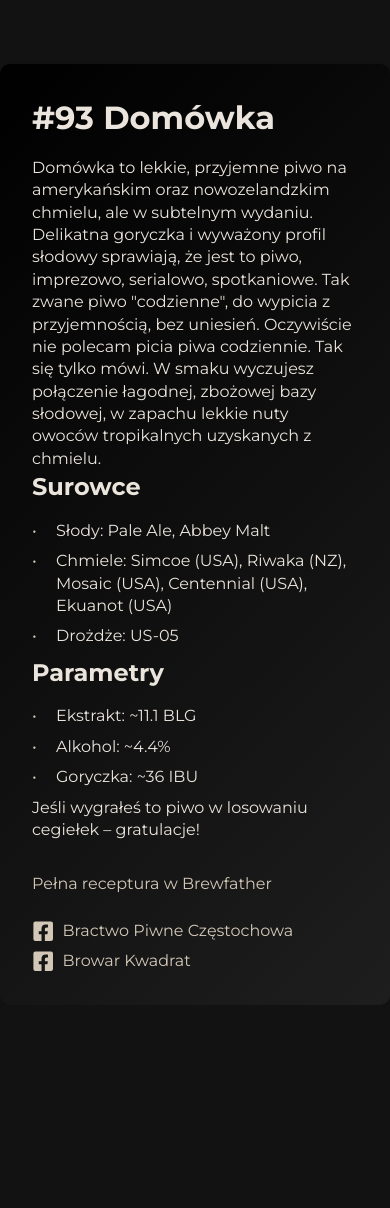
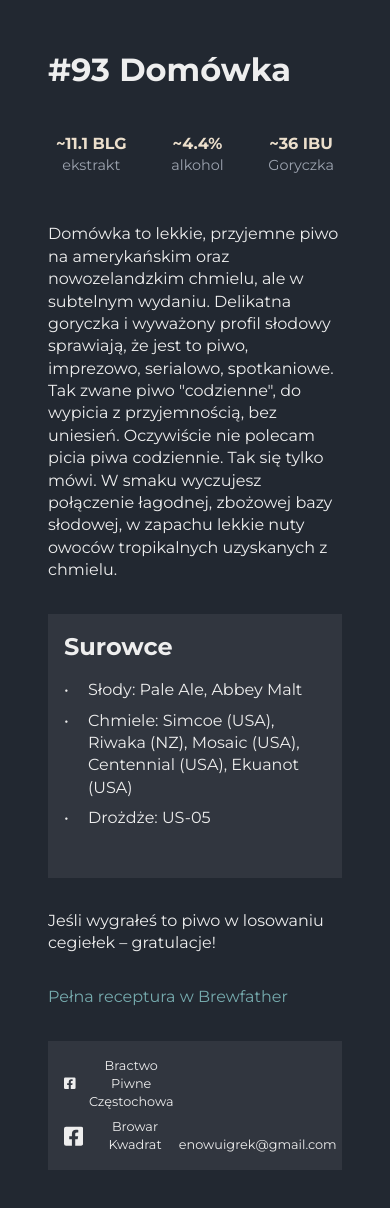
Before and after one commit to enowuigrek/browarkwadrat, a React (Vite) app: page /domowka in a window 390 px wide. Shown: the top 1208 px of the page. Before the commit the page ends 1005 px from the top, so only its background shows below. Built offline with nearby package versions, Linux system fonts and the light colour scheme.

Commit message:
Complete Redesign and Styling: Added parameter table with flexbox, improved ingredient section styling, added footer with email, unified CSS naming conventions, and refined mobile responsiveness.

```diff
--- a/src/components/BeerDescription/BeerDescription.jsx
+++ b/src/components/BeerDescription/BeerDescription.jsx
@@ -19,30 +19,32 @@
     return (
         <div className="container">
             <h2>#{batchNumber} {name}</h2>
+            <div className={styles.parameters}>
+                <div className={styles.parameter}>
+                    <span>~{extract} BLG</span>
+                    <label>ekstrakt</label>
+                </div>
+                <div className={styles.parameter}>
+                    <span>~{alcohol}%</span>
+                    <label>alkohol</label>
+                </div>
+                <div className={styles.parameter}>
+                    <span>~{ibu} IBU</span>
+                    <label>Goryczka</label>
+                </div>
+            </div>
             <p>{description}</p>
-
+            <div className={styles.ingredientsSection}>
                 <h3>Surowce</h3>
                 <ul className={styles.list}>
-                <li>Słody: {malts.map((malt, index) =>
-                    index === malts.length - 1 ? malt : malt + ', '
-                )}</li>
-                <li>Chmiele: {hops.map((hop, index) =>
-                    index === hops.length - 1 ? hop : hop + ', '
-                )}</li>
+                    <li>Słody: {malts.join(', ')}</li>
+                    <li>Chmiele: {hops.join(', ')}</li>
                     <li>Drożdże: {yeast}</li>
                     {adjuncts?.length > 0 && (
-                    <li>Dodatki: {adjuncts.map((adjunct, index) =>
-                        index === adjuncts.length - 1 ? adjunct : adjunct + ', '
-                    )}</li>
+                        <li>Dodatki: {adjuncts.join(', ')}</li>
                     )}
                 </ul>
-
-            <h3>Parametry</h3>
-            <ul className={styles.list}>
-                <li>Ekstrakt: ~{extract} BLG</li>
-                <li>Alkohol: ~{alcohol}%</li>
-                <li>Goryczka: ~{ibu} IBU</li>
-            </ul>
+            </div>
             <p className={styles.summary}>
                 Jeśli wygrałeś to piwo w losowaniu cegiełek – gratulacje!
             </p>
@@ -57,6 +59,7 @@
                 </a>
             </div>
 
+            <footer className={styles.footer}>
                 <div className={styles.links}>
                     <a
                         href="https://www.facebook.com/bractwopiwneczestochowa"
@@ -77,6 +80,11 @@
                         Browar Kwadrat
                     </a>
                 </div>
+                <span>
+                    <a href="mailto:enowuigrek@gmail.com" target="_blank" rel="noopener noreferrer">enowuigrek@gmail.com</a>
+                </span>
+
+            </footer>
         </div>
     );
 }
--- a/src/components/BeerDescription/BeerDescription.module.scss
+++ b/src/components/BeerDescription/BeerDescription.module.scss
@@ -1,3 +1,42 @@
+@import '../../styles/variables.scss';
+
+.parameters {
+    display: flex;
+    justify-content: space-between;
+    align-items: center;
+    padding: 0.5rem;
+    margin: $margin 0;
+
+    .parameter {
+        display: flex;
+        flex-direction: column;
+        align-items: center;
+        justify-content: center;
+        text-align: center;
+
+        span {
+            font-size: 1rem;
+            font-weight: 700;
+            color: $text-light;
+        }
+
+        label {
+            font-size: 0.9rem;
+            color: $text-muted;
+        }
+    }
+}
+
+.ingredientsSection {
+    background-color: $background-muted;
+    padding: 1rem;
+    margin: 2rem 0;
+
+    h3 {
+        margin-bottom: 1rem;
+    }
+}
+
 .summary {
     font-weight: 500;
     margin-bottom: 2rem;
@@ -16,6 +55,10 @@
     flex-direction: column;
     gap: 0.5rem;
 
+    a {
+        color: inherit;
+    }
+
     .iconLink {
         display: inline-flex;
         align-items: center;
@@ -27,9 +70,47 @@
     }
 }
 
+.footer {
+    display: flex;
+    justify-content: space-between;
+    align-items: flex-end;
+    background-color: $background-muted;
+    text-align: center;
+    padding: 1rem;
+    margin-top: 2rem;
+
+    a {
+        font-size: 0.8rem;
+        color: inherit;
+        text-decoration: none;
+
+        &:hover {
+            text-decoration: underline;
+        }
+    }
+
+    span {
+        font-size: 0.8rem;
+    }
+}
+
 @media (max-width: 600px) {
+
+    .parameters {
+        flex-wrap: wrap;
+    }
+
+    .parameter {
+        text-align: center;
+        margin-bottom: 0.5rem;
+    }
+
     .container {
         padding: 1rem;
-        margin: 2rem auto 0 auto;
+        margin: 1rem auto 0 auto;
+    }
+
+    .surowceSection {
+        padding: 1rem;
     }
 }
--- a/src/index.scss
+++ b/src/index.scss
@@ -1,3 +1,11 @@
+/* Zmienne */
+$background-color: #222831;
+$text-color: #EEEEEE;
+$link-color: #76ABAE;
+$link-hover-color: #507375;
+$button-bg: #629584;
+$button-hover-bg: #ff6347;
+
 /* Reset i globalne style */
 @import url('https://fonts.googleapis.com/css2?family=Montserrat:wght@400;700&display=swap');
 
@@ -8,8 +16,8 @@
 }
 
 html, body {
-  background-color: #121212;
-  color: #eae4dc;
+  background-color: $background-color;
+  color: $text-color;
   font-family: 'Montserrat', 'Helvetica Neue', Arial, sans-serif;
   font-size: 16px;
   line-height: 1.4;
@@ -37,15 +45,17 @@
   font-size: 1.25rem;
 }
 
-/* Linki */
+p {
+  margin-bottom: 2rem;
+}
+
 a {
-  color: #d3c8b8;
+  color: $link-color;
   text-decoration: none;
   transition: color 0.3s;
 
   &:hover {
-    text-decoration: underline;
-    color: #1e90ff;
+    color: $link-hover-color;
   }
 }
 
@@ -53,6 +63,7 @@
 ul {
   list-style: none;
   padding-left: 0;
+  margin-bottom: 2rem;
 }
 
 li {
@@ -64,22 +75,19 @@
     content: "•";
     position: absolute;
     left: 0;
-    color: #d3c8b8;
+    color: $text-color;
   }
 }
 
 .container {
-  background: linear-gradient(135deg, #000000, #1e1e1e);
-  margin: 4rem auto 0 auto;
+  margin: 0 auto;
   max-width: 600px;
-  padding: 2rem;
-  border-radius: 10px;
-  box-shadow: 0 4px 6px rgba(0, 0, 0, 0.1);
+  padding: 3rem;
 }
 
 /* Przyciski */
 button {
-  background-color: #ff7f50;
+  background-color: $button-bg;
   color: #fff;
   border: none;
   padding: 0.5rem 1rem;
@@ -89,6 +97,6 @@
   transition: background-color 0.3s;
 
   &:hover {
-    background-color: #ff6347;
+    background-color: $button-hover-bg;
   }
 }
--- /dev/null
+++ b/src/styles/variables.scss
@@ -0,0 +1,16 @@
+// Kolory główne
+$background-dark: #222831;
+$background-muted: #31363F;
+$text-light: #ECDFCC; // Jasny tekst
+$text-muted: #9ca3af; // Przytłumiony tekst
+$accent-color: #ff7f50; // Kolor akcentu, np. dla paska postępu
+$padding: 1rem; // Uniwersalna wartość paddingu
+$margin: 2rem; // Uniwersalna wartość marginesu
+
+// Inne kolory
+$box-shadow-color: rgba(0, 0, 0, 0.1);
+
+// Rozmiary
+$padding: 1rem;
+$margin: 2rem;
+$border-radius: 10px;
```
Lines whose indentation alone changed are shown as unchanged.
